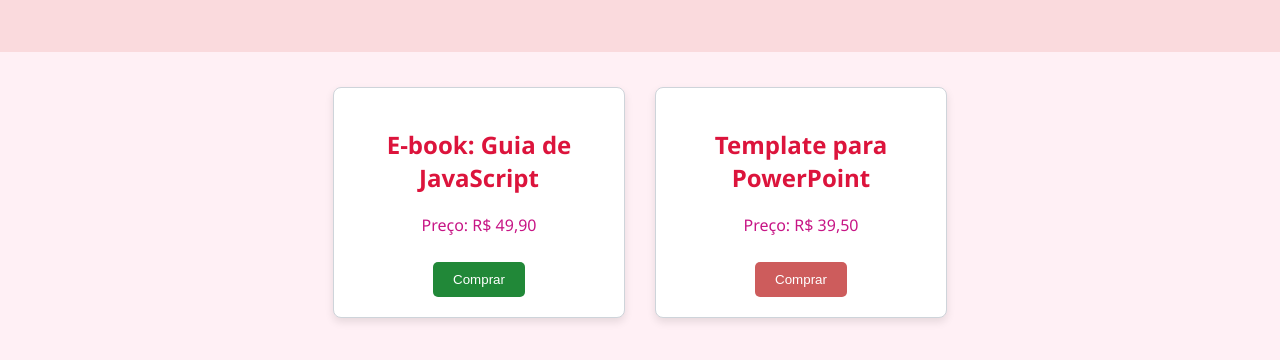
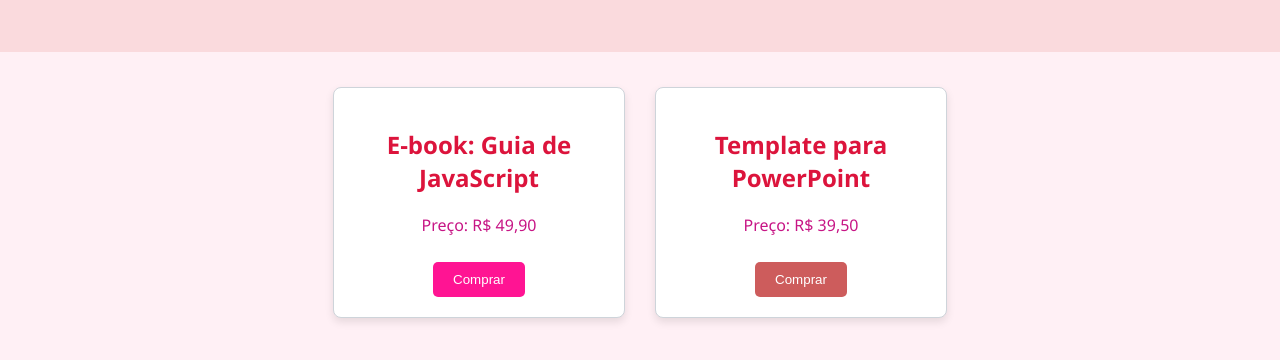
Before and after one commit to Carmin365/sistema-ecommerce-produtos-digitais-js, a plain HTML site: page index.html in a window 1280 px wide. In both pictures the pointer is over the button 479 px from the left and 461 px from the top of the page. Shown: the part 182-542 px from the top of the page. Drawn offline with Linux system fonts and the light colour scheme.

Commit message:
Update estilo.css

```diff
--- a/estilo.css
+++ b/estilo.css
@@ -46,5 +46,6 @@ main {
 }
 
 .produto-card button:hover {
-    background-color: #218838;
+    background-color: #FF1493;
+
 }
```
